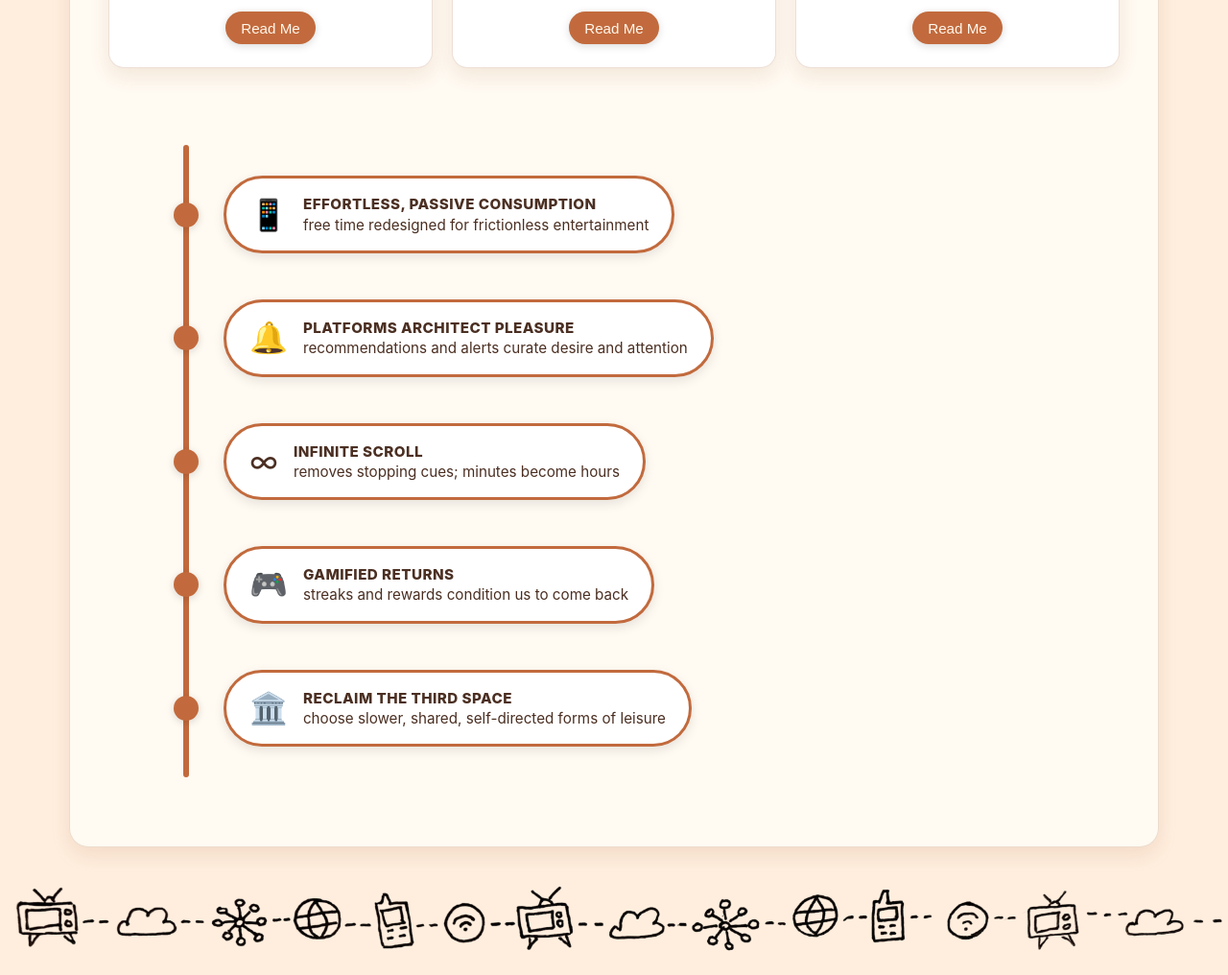
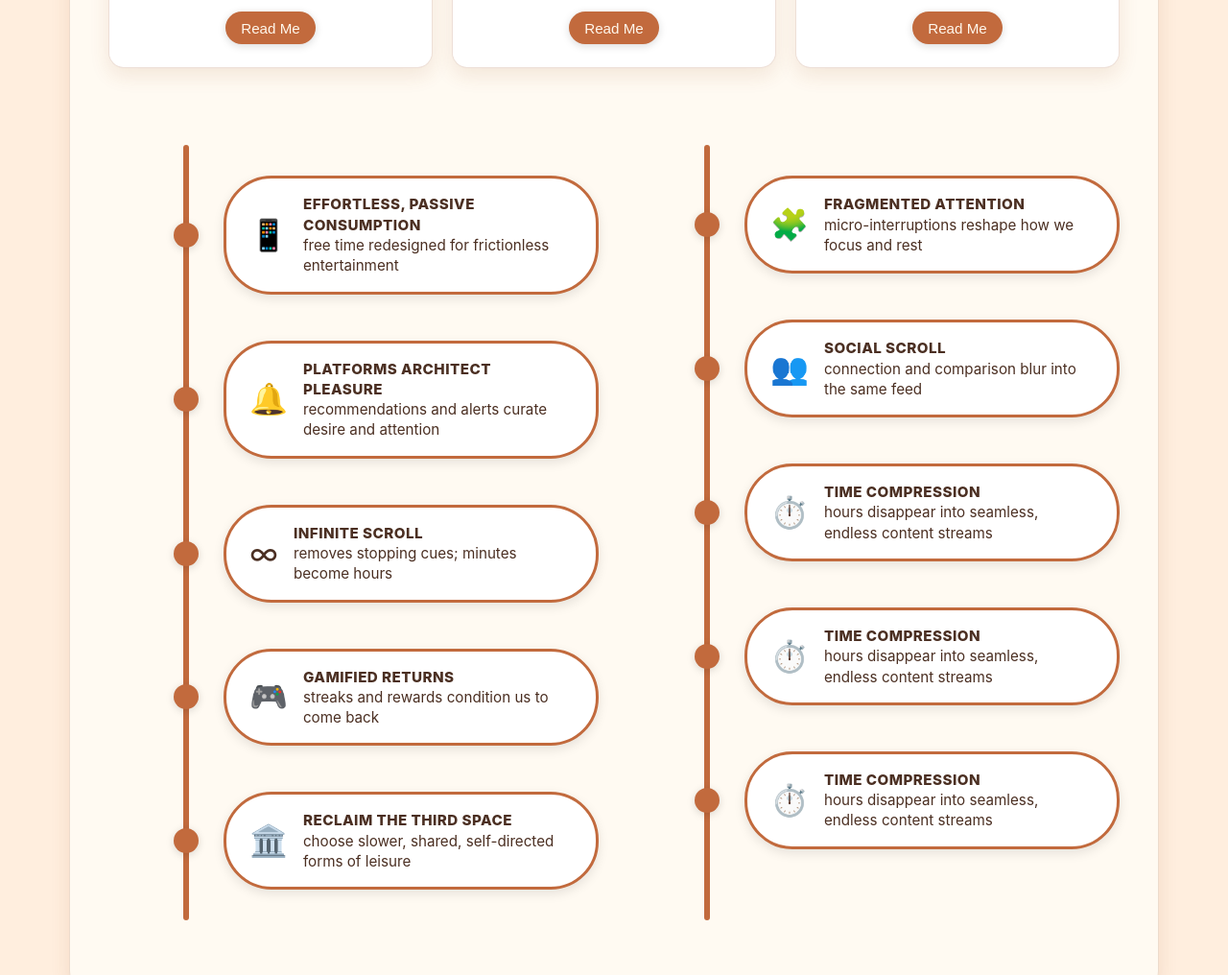
Before and after one commit to EltaBajrami/digital-leisure, a website built with Vite: page index.html in a window 1280 px wide. Shown: the part 1055-2071 px from the top of the page at 96% size. Built offline with nearby package versions, Linux system fonts and the light colour scheme; a web font is replaced by a local one.

Commit message:
Finished the timeline

```diff
--- a/src/main.ts
+++ b/src/main.ts
@@ -180,7 +180,7 @@ class App {
           </div>
 
             <!-- Uniform Timeline Section (AFTER INFO-CARDS) -->
-            <div class="timeline-section" style="display: ${this.state.activeTab === 'about' ? 'block' : 'none'}; margin-top: 3rem;">
+            <div class="timeline-section" style="display: ${this.state.activeTab === 'about' ? 'flex' : 'none'}; margin-top: 3rem;">
               <div class="timeline-container">
                 <div class="timeline-line"></div>
 
@@ -230,6 +230,61 @@ class App {
                     <span class="badge-icon">🏛️</span>
                     <div class="badge-text">
                       <strong>RECLAIM THE THIRD SPACE</strong><br>choose slower, shared, self-directed forms of leisure
+                    </div>
+                  </div>
+                </div>
+              </div>
+
+              <!-- Second column of timeline badges -->
+              <div class="timeline-container2">
+                <div class="timeline-line"></div>
+
+                <div class="timeline-item">
+                  <div class="timeline-dot"></div>
+                  <div class="timeline-badge">
+                    <span class="badge-icon">🧩</span>
+                    <div class="badge-text">
+                      <strong>FRAGMENTED ATTENTION</strong><br>micro-interruptions reshape how we focus and rest
+                    </div>
+                  </div>
+                </div>
+
+                <div class="timeline-item">
+                  <div class="timeline-dot"></div>
+                  <div class="timeline-badge">
+                    <span class="badge-icon">👥</span>
+                    <div class="badge-text">
+                      <strong>SOCIAL SCROLL</strong><br>connection and comparison blur into the same feed
+                    </div>
+                  </div>
+                </div>
+
+                <div class="timeline-item">
+                  <div class="timeline-dot"></div>
+                  <div class="timeline-badge">
+                    <span class="badge-icon">⏱️</span>
+                    <div class="badge-text">
+                      <strong>TIME COMPRESSION</strong><br>hours disappear into seamless, endless content streams
+                    </div>
+                  </div>
+                </div>
+
+                 <div class="timeline-item">
+                  <div class="timeline-dot"></div>
+                  <div class="timeline-badge">
+                    <span class="badge-icon">⏱️</span>
+                    <div class="badge-text">
+                      <strong>TIME COMPRESSION</strong><br>hours disappear into seamless, endless content streams
+                    </div>
+                  </div>
+                </div>
+
+                 <div class="timeline-item">
+                  <div class="timeline-dot"></div>
+                  <div class="timeline-badge">
+                    <span class="badge-icon">⏱️</span>
+                    <div class="badge-text">
+                      <strong>TIME COMPRESSION</strong><br>hours disappear into seamless, endless content streams
                     </div>
                   </div>
                 </div>
--- a/src/style.css
+++ b/src/style.css
@@ -1298,12 +1298,22 @@ footer {
    =========================== */
 .timeline-section {
   padding: 2rem 0;
+  display: flex;
+  gap: 2rem;
+  align-items: stretch;
 }
 
 .timeline-container {
   position: relative;
-  max-width: 800px;
-  margin: 10 auto;
+  flex: 1 1 0;
+  max-width: 50%;
+  padding: 2rem 0;
+}
+
+.timeline-container2 {
+  position: relative;
+  flex: 1 1 0;
+  max-width: 50%;
   padding: 2rem 0;
 }
 
@@ -1361,6 +1371,13 @@ footer {
 .badge-text strong { font-weight: 800; letter-spacing: 0.03em; }
 
 @media (max-width: 768px) {
+  .timeline-section {
+    flex-direction: column;
+  }
+  .timeline-container,
+  .timeline-container2 {
+    max-width: 100%;
+  }
   .timeline-line { left: 40px; }
   .timeline-dot { left: 28px; width: 22px; height: 22px; }
   .timeline-item { padding-left: 20px; }
```
Also changed, not shown: src/door.jpeg (added), src/door.png (added), src/dooropen.png (added), 1 other file.
